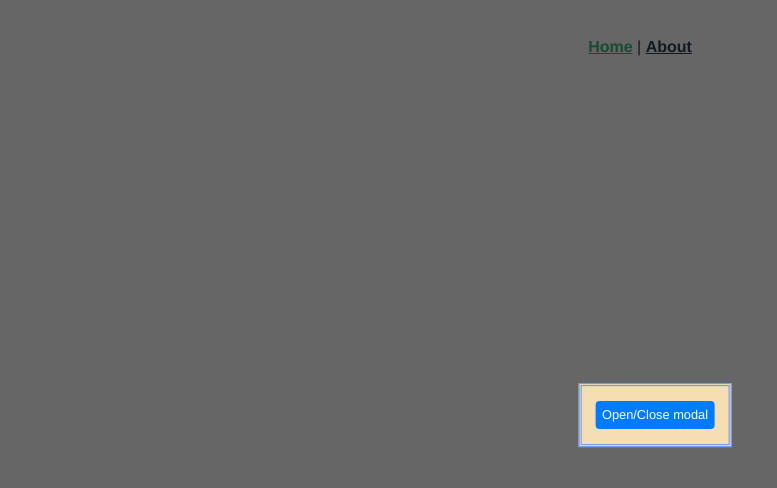
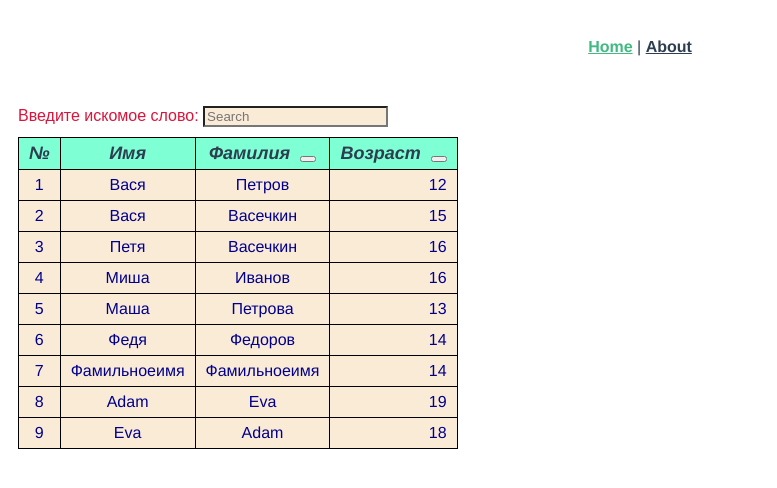
Before and after one commit to BolotinAlexey/UI-library, a Vue app: page / in a window 1280 px wide. Shown: the top 488 px of the page, without its empty margins (0-777 px from the left). Built offline with nearby package versions, Linux system fonts and the light colour scheme.

Commit message:
create component MyDataTable

```diff
--- a/src/components/DataTable.vue
+++ b/src/components/DataTable.vue
@@ -1,17 +1,208 @@
 <template>
-    <div class="container">
-        <div class="table">
+    <div class="container1">
+        <div class="navTable">
+            <div class="search"
+                 :class="{hide: !search}">
+                <label>Введите искомое слово:
+                    <input type="search"
+                           placeholder="Search"
+                           v-model="keyword">
+                </label>
+            </div>
+        </div>
+        <table class="table">
+            <!--            drawing of the head-->
+            <thead class="tableHead">
+            <tr class="trHead">
+                <th class="tableHead">№</th>
+                <th v-for="el in columns"
+                    class="tableHead"
+                    :class="{alignRight: el.type==='number'}">
+                    {{el.title}}
+                    <button class="sortButton"
+                            v-if="el.sortable"
+                            @click="resort(el)">
+                        <i class="arrows"
+                           :class="'fas fa-sort' + ((sortState.get(el))
+                           ? '-down'
+                           :(sortState.get(el) - 1)
+                           ? '' : '-up')"></i>
+                    </button>
+                </th>
+            </tr>
+            </thead>
 
-        </div>
+            <!--            table body drawing-->
+            <tbody class="tableBody">
+            <tr v-for="(tr,index) in sortData" class="trBody">
+                <td class="tdBody">{{index+1}}</td>
+                <td v-for="td in columns"
+                    class="tdBody"
+                    :class="{alignRight: td.type==='number'}"
+                >{{tr[td.value]}}
+                </td>
+            </tr>
+            </tbody>
+        </table>
     </div>
 </template>
 
-<script>
+<script lang="js">
     export default {
-        name: "DataTable"
+        name: "DataTable",
+        data() {
+            return {
+                keyword: '',
+                dataSearch: Array,
+
+                sortState: {
+                    type: Object,
+                },
+            }
+        },
+
+        created() {
+            this.initSortState()
+        },
+
+        props: {
+            items: {
+                type: Array,
+                required: true,
+            },
+            columns: {
+                type: Array,
+                required: true,
+            },
+            search: {
+                type: Object,
+                default: null
+            }
+        },
+
+        methods: {
+            initSortState() {
+                this.sortState = new Map();
+                this.columns.forEach(el => {
+                    if (el.sortable) {
+                        this.sortState.set(el, 1)
+                    }
+                })
+            },
+
+            resort(el) {
+                let currentState = this.sortState.get(el);
+                this.initSortState();
+                currentState=(currentState + 1) % 3;
+                 this.sortState.set(el, currentState);
+                this.sortData=this.searchData.slice().sort((a, b) => {
+                    if (typeof (a[el.value]) === "number") {
+                        return (1 - currentState) * (a[el.value] - b[el.value]);
+                    } else return (1 - currentState) *
+                        ((a[el.value].toLowerCase() < b[el.value].toLowerCase()) ? 1 : -1);
+                })
+            }
+        },
+
+
+        computed: {
+            searchData() {
+                const arraySearchFields = (this.search.fields != null)
+                    ? this.search.fields
+                    : this.columns.map(item => item.value);
+                const arrayFilters = (this.search.filters == null)
+                    ? this.search.filters
+                    : [v => v];
+                return this.items.filter(us => {
+                    return arraySearchFields.filter(nameAtr => {
+                        return arrayFilters.filter(nameFilter => {
+                                return nameFilter(us[nameAtr]).includes(nameFilter(this.keyword));
+                            }
+                        ).length;
+                    }).length;
+                });
+            },
+
+            sortData() {
+                let element = this.columns.find((elem => elem.sortable && this.sortState.get(elem) !== 1));
+                const newState = element !== null && this.sortState.get(element);
+
+                return (element) ?this.searchData.slice().sort((a, b) => {
+                    if (typeof (a[element.value]) === "number") {
+                        return (1 - newState) * (a[element.value] - b[element.value]);
+                    } else return (1 - newState) *
+                        ((a[element.value].toLowerCase() < b[element.value].toLowerCase()) ? 1 : -1);
+                }):this.searchData
+            }
+
+            },
+
     }
 </script>
 
-<style scoped>
+<style lang="less">
+    .container1 {
+        margin: 10px;
+        max-height: 500px;
+        overflow-y: scroll;
+    }
 
+    table {
+        display: table;
+        border-collapse: collapse;
+    }
+
+    th {
+        font-style: italic;
+        font-size: large;
+        background-color: aquamarine;
+    }
+
+    td {
+        color: darkblue;
+        background-color: antiquewhite;
+    }
+
+    th, td {
+        padding: 5px 10px;
+        border: 1px solid black;
+        height: 20px;
+    }
+
+    th button {
+        margin-left: 5px;
+        right: 3px;
+    }
+
+    th button i {
+        display: flex;
+        flex-direction: column;
+    }
+
+    .table-search button {
+        margin-left: 20px;
+    }
+
+    .search {
+        color: crimson;
+        font-family: fantasy;
+    }
+
+    .search input {
+        background-color: antiquewhite;
+    }
+
+    .navTable {
+        margin: 10px 10px 10px 0;
+        display: flex;
+    }
+
+
+    .hide {
+        display: none;
+    }
+
+    .alignRight {
+        text-align: right;
+    }
 </style>
--- a/src/components/MyButton.vue
+++ b/src/components/MyButton.vue
@@ -27,7 +27,6 @@
             href: {
                 type: String
             }
-
         },
         methods: {
             onClick: function (e) {
--- a/src/components/MyModal.vue
+++ b/src/components/MyModal.vue
@@ -1,5 +1,6 @@
 <template>
-    <div class="container">
+    <div class="container"
+    :class="{hide:isHide}">
         <div class="modal">
             <header :class="{hide: isHide}">
                 <slot name="header">
--- a/src/views/Home.vue
+++ b/src/views/Home.vue
@@ -3,34 +3,40 @@
 
         <!--            Modal window with buttons inside-->
         <MyModal
-        @open="showOpen"
-        @close="showClose">
+                @open="showOpen"
+                @close="showClose">
             <div v-for="s in sizes">
                 <MyButton
                         @clickOn='proc'
                         v-for="c in colors" :color=c :size=s
                         :href="'https://google.com/'+s+'/'+c"
-                >Text of Button
+                >{{c}} {{s}}
                 </MyButton>
             </div>
         </MyModal>
 
+        <DataTable :items="users"
+                   :columns="columns1"
+                   :search="search1">
+
+        </DataTable>
+
     </div>
 </template>
 
-<script>
-// @ is an alias to /src
-import DataTable from '@/components/DataTable.vue'
+<script lang="">
+    // @ is an alias to /src
+    import DataTable from '@/components/DataTable.vue'
     import HelloWorld from '@/components/HelloWorld.vue'
     import MyModal from '@/components/MyModal.vue'
-    import MyButton from "@/components/MyButton";
+    import MyButton from "@/components/MyButton.vue";
 
     export default {
         name: 'Home',
         components: {
             HelloWorld,
             MyButton,
-          DataTable,
+            DataTable,
             MyModal
         },
         data() {
@@ -40,6 +46,30 @@ import DataTable from '@/components/DataTable.vue'
                 size: 'medium',
                 color: '',
                 href: '',
+                users: [
+                    {id: 30050, name: 'Вася', surname: 'Петров', age: 12},
+                    {id: 30051, name: 'Вася', surname: 'Васечкин', age: 15},
+                    {id: 30052, name: 'Петя', surname: 'Васечкин', age: 16},
+                    {id: 30053, name: 'Миша', surname: 'Иванов', age: 16},
+                    {id: 30054, name: 'Маша', surname: 'Петрова', age: 13},
+                    {id: 30055, name: 'Федя', surname: 'Федоров', age: 14},
+                    {id: 30056, name: 'Фамильноеимя', surname: 'Фамильноеимя', age: 14},
+                    {id: 30057, name: 'Adam', surname: 'Eva', age: 19},
+                    {id: 30058, name: 'Eva', surname: 'Adam', age: 18},
+                ],
+                columns1: [
+                    {title: 'Имя', value: 'name'},
+                    {title: 'Фамилия', value: 'surname', sortable: true},
+                    {title: 'Возраст', value: 'age', type: 'number', sortable: true},
+                ],
+                search1: {
+                    fields: ['name', 'surname'],
+                    filters: [
+                        v => v.toLowerCase(),
+                        // v => toKeyboardLayout(v, 'ru'),
+                        // v => toKeyboardLayout(v, 'en')
+                    ]
+                },
 
             }
         },
@@ -47,10 +77,10 @@ import DataTable from '@/components/DataTable.vue'
             proc(data) {
                 console.log(data);
             },
-            showOpen(){
+            showOpen() {
                 console.log('Open modal window')
             },
-            showClose(){
+            showClose() {
                 console.log('Close modal window')
             },
         }
```
